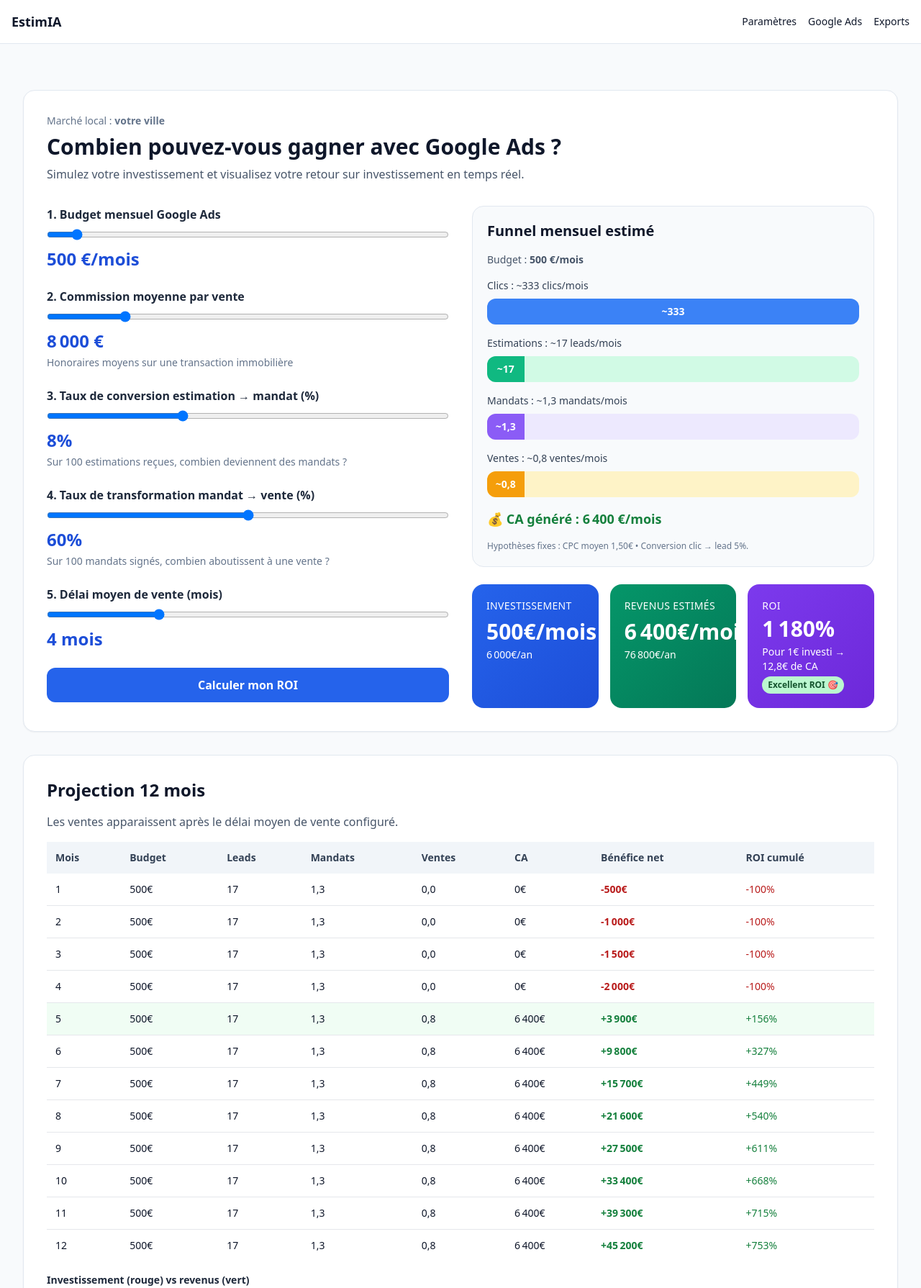
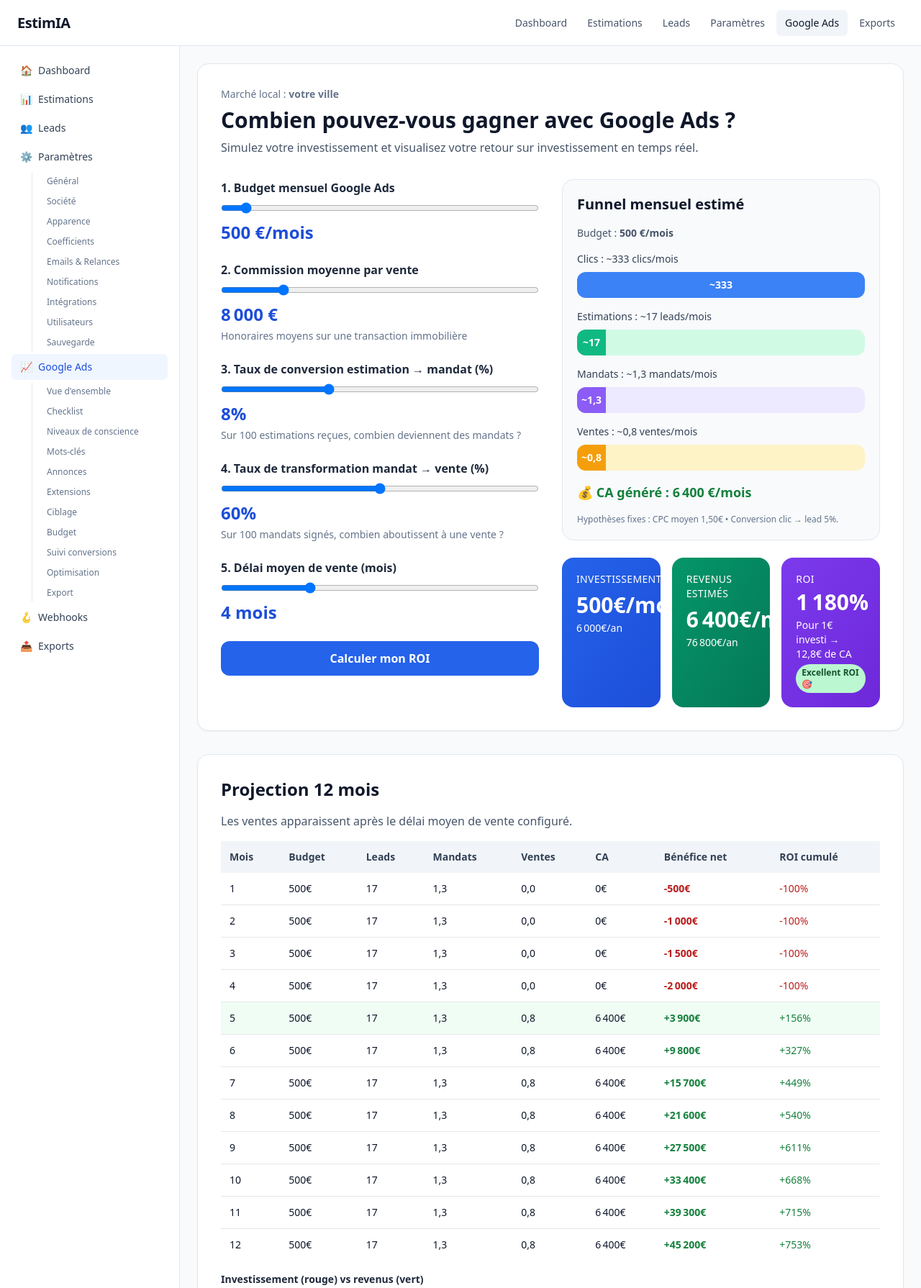
Before and after one commit to olimcfly/estimation-immobilier-bordeaux, a PHP site: page /admin/ads-roi.php in a window 1280 px wide. Shown: the top 1790 px of the page at 72% size. Run offline with PHP 8.4, Linux system fonts and the light colour scheme; the visitor is signed in with stand-in values (Sample User, id 1); some libraries are stand-ins or nearby versions.

Commit message:
Unify admin pages with a single shared layout

```diff
--- a/admin/ads-roi.php
+++ b/admin/ads-roi.php
@@ -2,10 +2,13 @@
 $pageTitle = "Simulateur ROI Google Ads";
 $ville = defined('CITY_NAME') ? CITY_NAME : 'votre ville';
 
-include __DIR__ . '/admin_header.php';
+$currentPage = 'google-ads';
+$topNavCurrent = 'google-ads';
+require_once __DIR__ . '/includes/header.php';
+require_once __DIR__ . '/includes/sidebar.php';
 ?>
 
-<main class="max-w-7xl mx-auto px-4 py-8 space-y-8">
+<div class="max-w-7xl space-y-8">
     <section class="bg-white rounded-2xl p-8 border border-slate-200 shadow-sm space-y-8">
         <div class="space-y-2">
             <p class="text-sm text-slate-500">Marché local : <strong><?= htmlspecialchars($ville, ENT_QUOTES, 'UTF-8') ?></strong></p>
@@ -175,7 +178,7 @@ include __DIR__ . '/admin_header.php';
         <h2 class="text-2xl font-bold text-slate-900">Recommandation personnalisée</h2>
         <div id="recommendation" class="bg-slate-50 rounded-xl border border-slate-200 p-5 text-slate-800 leading-relaxed"></div>
     </section>
-</main>
+</div>
 
 <script>
 (() => {
@@ -391,3 +394,5 @@ include __DIR__ . '/admin_header.php';
     compute();
 })();
 </script>
+
+<?php require_once __DIR__ . '/includes/footer.php'; ?>
--- /dev/null
+++ b/admin/includes/footer.php
@@ -0,0 +1,9 @@
+</main>
+</div>
+<footer class="border-t border-slate-200 bg-white">
+    <div class="mx-auto max-w-[1600px] px-6 py-4 text-xs text-slate-500">
+        © <?= date('Y') ?> <?= htmlspecialchars((string) SITE_NAME, ENT_QUOTES, 'UTF-8') ?>
+    </div>
+</footer>
+</body>
+</html>
--- /dev/null
+++ b/admin/includes/header.php
@@ -0,0 +1,55 @@
+<?php
+
+declare(strict_types=1);
+
+require_once __DIR__ . '/../../includes/config.php';
+require_once __DIR__ . '/../../includes/database.php';
+require_once __DIR__ . '/../../includes/security.php';
+require_once __DIR__ . '/../../includes/admin-auth.php';
+
+initSecureSession();
+
+if (!function_exists('admin_h')) {
+    function admin_h(?string $value): string
+    {
+        return htmlspecialchars((string) $value, ENT_QUOTES, 'UTF-8');
+    }
+}
+
+if (!isset($pageTitle) || !is_string($pageTitle) || $pageTitle === '') {
+    $pageTitle = 'Administration';
+}
+
+$topNav = [
+    'dashboard' => ['label' => 'Dashboard', 'href' => '/admin/index.php'],
+    'estimations' => ['label' => 'Estimations', 'href' => '/admin/lead.php'],
+    'leads' => ['label' => 'Leads', 'href' => '/admin/lead.php'],
+    'settings' => ['label' => 'Paramètres', 'href' => '/admin/settings.php'],
+    'google-ads' => ['label' => 'Google Ads', 'href' => '/admin/google-ads.php'],
+    'exports' => ['label' => 'Exports', 'href' => '/admin/settings.php#backup'],
+];
+
+$topNavCurrent = isset($topNavCurrent) && is_string($topNavCurrent) ? $topNavCurrent : 'dashboard';
+?>
+<!doctype html>
+<html lang="fr">
+<head>
+    <meta charset="utf-8">
+    <meta name="viewport" content="width=device-width, initial-scale=1">
+    <title><?= admin_h($pageTitle) ?> · <?= admin_h(SITE_NAME) ?></title>
+    <script src="https://cdn.tailwindcss.com"></script>
+</head>
+<body class="bg-[#f9fafb] text-slate-900">
+<header class="fixed inset-x-0 top-0 z-50 h-16 border-b border-slate-200 bg-white">
+    <div class="mx-auto flex h-full max-w-[1600px] items-center justify-between px-6">
+        <a href="/admin/index.php" class="text-xl font-bold tracking-tight text-slate-900">EstimIA</a>
+        <nav class="flex items-center gap-1 text-sm font-medium text-slate-600">
+            <?php foreach ($topNav as $key => $item): ?>
+                <a href="<?= admin_h($item['href']) ?>" class="rounded-md px-3 py-2 transition <?= $topNavCurrent === $key ? 'bg-slate-100 text-slate-900' : 'hover:bg-slate-100 hover:text-slate-900' ?>">
+                    <?= admin_h($item['label']) ?>
+                </a>
+            <?php endforeach; ?>
+        </nav>
+    </div>
+</header>
+<div class="mx-auto flex min-h-screen max-w-[1600px] pt-16">
--- /dev/null
+++ b/admin/includes/layout.php
@@ -0,0 +1,6 @@
+<?php
+
+declare(strict_types=1);
+
+require_once __DIR__ . '/header.php';
+require_once __DIR__ . '/sidebar.php';
--- /dev/null
+++ b/admin/includes/sidebar.php
@@ -0,0 +1,73 @@
+<?php
+
+declare(strict_types=1);
+
+$currentPage = isset($currentPage) && is_string($currentPage) ? $currentPage : 'dashboard';
+
+$menu = [
+    ['key' => 'dashboard', 'label' => 'Dashboard', 'href' => '/admin/index.php', 'icon' => '🏠'],
+    ['key' => 'estimations', 'label' => 'Estimations', 'href' => '/admin/lead.php', 'icon' => '📊'],
+    ['key' => 'leads', 'label' => 'Leads', 'href' => '/admin/lead.php', 'icon' => '👥'],
+    [
+        'key' => 'settings',
+        'label' => 'Paramètres',
+        'href' => '/admin/settings.php',
+        'icon' => '⚙️',
+        'children' => [
+            ['label' => 'Général', 'href' => '/admin/settings.php#general'],
+            ['label' => 'Société', 'href' => '/admin/settings.php#company'],
+            ['label' => 'Apparence', 'href' => '/admin/settings.php#appearance'],
+            ['label' => 'Coefficients', 'href' => '/admin/settings.php#estimation'],
+            ['label' => 'Emails & Relances', 'href' => '/admin/settings.php#emails'],
+            ['label' => 'Notifications', 'href' => '/admin/settings.php#notifications'],
+            ['label' => 'Intégrations', 'href' => '/admin/settings.php#integrations'],
+            ['label' => 'Utilisateurs', 'href' => '/admin/settings.php#users'],
+            ['label' => 'Sauvegarde', 'href' => '/admin/settings.php#backup'],
+        ],
+    ],
+    [
+        'key' => 'google-ads',
+        'label' => 'Google Ads',
+        'href' => '/admin/google-ads.php',
+        'icon' => '📈',
+        'children' => [
+            ['label' => 'Vue d\'ensemble', 'href' => '/admin/google-ads.php#overview'],
+            ['label' => 'Checklist', 'href' => '/admin/google-ads.php#checklist'],
+            ['label' => 'Niveaux de conscience', 'href' => '/admin/google-ads.php#awareness'],
+            ['label' => 'Mots-clés', 'href' => '/admin/google-ads.php#keywords'],
+            ['label' => 'Annonces', 'href' => '/admin/google-ads.php#ads'],
+            ['label' => 'Extensions', 'href' => '/admin/google-ads.php#extensions'],
+            ['label' => 'Ciblage', 'href' => '/admin/google-ads.php#geo'],
+            ['label' => 'Budget', 'href' => '/admin/google-ads.php#budget'],
+            ['label' => 'Suivi conversions', 'href' => '/admin/google-ads.php#tracking'],
+            ['label' => 'Optimisation', 'href' => '/admin/google-ads.php#optim'],
+            ['label' => 'Export', 'href' => '/admin/google-ads.php#export'],
+        ],
+    ],
+    ['key' => 'webhooks', 'label' => 'Webhooks', 'href' => '/admin/webhooks.php', 'icon' => '🪝'],
+    ['key' => 'exports', 'label' => 'Exports', 'href' => '/admin/settings.php#backup', 'icon' => '📤'],
+];
+?>
+<aside class="w-[250px] shrink-0 border-r border-slate-200 bg-white p-4">
+    <nav class="space-y-1 text-sm">
+        <?php foreach ($menu as $item): ?>
+            <?php $isActive = $currentPage === $item['key']; ?>
+            <div>
+                <a href="<?= htmlspecialchars($item['href'], ENT_QUOTES, 'UTF-8') ?>" class="flex items-center gap-2 rounded-md px-3 py-2 font-medium transition <?= $isActive ? 'bg-blue-50 text-blue-700' : 'text-slate-700 hover:bg-slate-100' ?>">
+                    <span><?= htmlspecialchars($item['icon'], ENT_QUOTES, 'UTF-8') ?></span>
+                    <span><?= htmlspecialchars($item['label'], ENT_QUOTES, 'UTF-8') ?></span>
+                </a>
+                <?php if (!empty($item['children']) && is_array($item['children'])): ?>
+                    <div class="ml-7 mt-1 space-y-1 border-l border-slate-200 pl-3">
+                        <?php foreach ($item['children'] as $child): ?>
+                            <a href="<?= htmlspecialchars($child['href'], ENT_QUOTES, 'UTF-8') ?>" class="block rounded px-2 py-1 text-xs text-slate-500 hover:bg-slate-100 hover:text-slate-700">
+                                <?= htmlspecialchars($child['label'], ENT_QUOTES, 'UTF-8') ?>
+                            </a>
+                        <?php endforeach; ?>
+                    </div>
+                <?php endif; ?>
+            </div>
+        <?php endforeach; ?>
+    </nav>
+</aside>
+<main class="flex-1 p-6">
```
Also changed, not shown: admin/ads-checklist.php (+5 -2 lines), admin/ads-generator.php (+6 -4 lines), admin/google-ads.php (+5 -2 lines), admin/index.php (+10 -29 lines), admin/settings.php (+6 -5 lines), admin/webhooks.php (+6 -2 lines).
